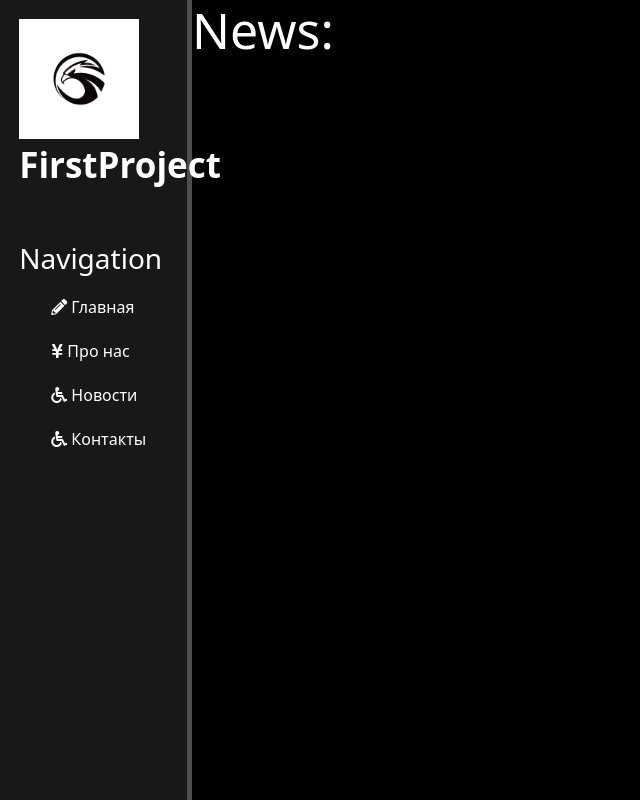
After one commit to Maksim-Baranau/Project1, a Django app: template project2/news/templates/news/news_home.html in a window 1280 px wide. The commit adds this page. Shown: the whole page, without its empty margins (0-640 px from the left). Run offline with Django 3.2, Linux system fonts and the light colour scheme; the template is opened without the code that fills it, so the values that code supplies are empty; some libraries are stand-ins or nearby versions.

Commit message:
add_news

```diff
--- a/project2/main/static/main/css/main.css
+++ b/project2/main/static/main/css/main.css
@@ -2,15 +2,16 @@ body {
     background: #000000;
     color: #fff;
 }
+
 aside {
     float: left;
+    text-decoration: none;
     background: #181818;
     width: 15%;
     padding: 1.5%;
     height: 100vh;
     color: #fff;
     border-right: 5px solid #4d4d4d;
-    text-decoration: none;
 }
 
 aside .logo {
@@ -36,13 +37,26 @@ aside ul li{
     transition: all .6s ease;
 }
 
+aside ul a {
+    text-decoration: none;
+}
 
-aside ul li:hover, aside ul a:hover{
+
+aside ul li:hover, aside ul a:hover {
     color: #eb7979;
     text-decoration: none;
     transform: scale(1.1);
 }
 
-main {text-align: center
+main .features{
+    text-align: center;
+}
+main .features h1 {font-size:50px; text-align: left}
+main .features p {max_width:400px, margin=50px auto}
 
+.alert-warning {
+    float: center;
+    width: 400px;
+    margin: 20px 34%;
+    text-align: left
 }
--- a/project2/main/templates/main/layout.html
+++ b/project2/main/templates/main/layout.html
@@ -14,9 +14,10 @@
         <br><span class="logo">FirstProject</span>
         <h3>Navigation</h3>
          <ul>
-            <a href="{% url 'home' %}"><li><i class="fas fa-pencil-alt"></i>Главная</li></a>
-            <a href="{% url 'about' %}"><li><i class="fas fa-yen-sign"></i>Про нас</li></a>
-            <a href=""><li><i class="fas fa-wheelchair"></i>Контакты</li></a>
+            <a href="{% url 'home' %}"><li><i class="fas fa-pencil-alt"></i> Главная </li></a>
+            <a href="{% url 'about' %}"><li><i class="fas fa-yen-sign"></i> Про нас </li></a>
+             <a href="{% url 'news_home' %}"><li><i class="fas fa-wheelchair"></i> Новости </li></a>
+            <a href=""><li><i class="fas fa-wheelchair"></i> Контакты </li></a>
         </ul>
     </aside>
     <main>
--- /dev/null
+++ b/project2/news/templates/news/news_home.html
@@ -0,0 +1,16 @@
+{% extends 'main/layout.html' %}
+
+{% block title %} News {% endblock %}
+
+{% block content %}
+    <div class="features">
+        <h1> News: </h1>
+
+        {% for i in news %}
+            <div class="alert alert-warning">
+                <h3>{{ i.title }}</h3>
+                <p>{{ i.anons }}</p>
+            </div>
+        {%endfor%}
+    </div>
+{% endblock %}
--- /dev/null
+++ b/project2/news/urls.py
@@ -0,0 +1,5 @@
+from django.urls import path
+from . import views
+urlpatterns = [
+    path('',views.news_home, name='news_home'),
+]
--- a/project2/project2/settings.py
+++ b/project2/project2/settings.py
@@ -38,6 +38,7 @@ INSTALLED_APPS = [
     'django.contrib.messages',
     'django.contrib.staticfiles',
     'main',
+    'news',
 ]
 
 MIDDLEWARE = [
@@ -104,7 +105,7 @@ AUTH_PASSWORD_VALIDATORS = [
 # Internationalization
 # https://docs.djangoproject.com/en/3.0/topics/i18n/
 
-LANGUAGE_CODE = 'en-us'
+LANGUAGE_CODE = 'ru'
 
 TIME_ZONE = 'UTC'
 
--- a/project2/project2/urls.py
+++ b/project2/project2/urls.py
@@ -5,5 +5,6 @@ from django.conf.urls.static import static
 
 urlpatterns = [
     path('admin/', admin.site.urls),
-    path('',include('main.urls'))
+    path('',include('main.urls')),
+    path('news/',include('news.urls'))
 ] + static(settings.STATIC_URL, document_root=settings.STATIC_ROOT)
```
Also changed, not shown: project2/main/templates/main/index.html (+6 -7 lines), project2/db.sqlite3, project2/news/templates/__init__.py (added), project2/news/templates/news/__init__.py (added).
